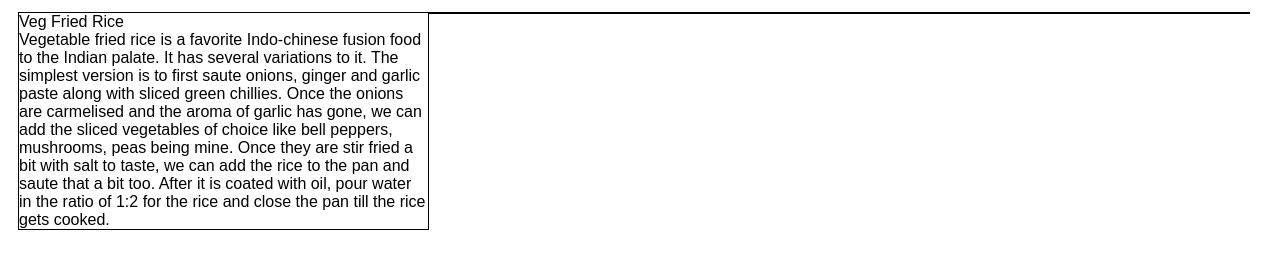
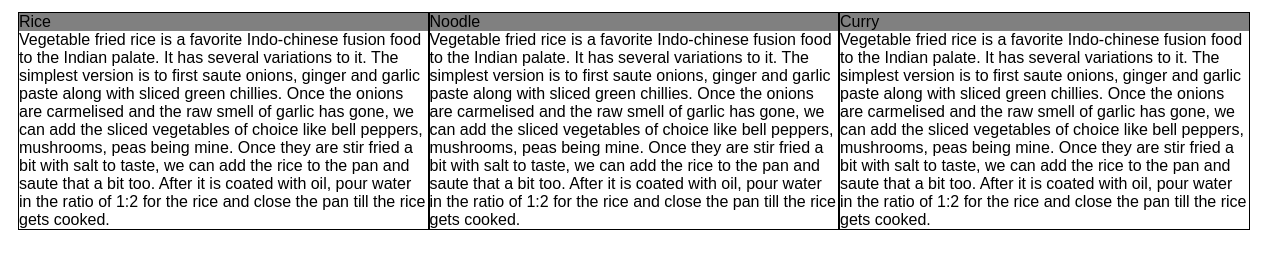
Before and after one commit to susithra/coursera-test, a plain HTML site: page site/module2-assign/index.html in a window 1280 px wide. Shown: the part 79-348 px from the top of the page. Drawn offline with Linux system fonts and the light colour scheme.

Commit message:
Updated Index commit 2

```diff
--- a/site/module2-assign/index.html
+++ b/site/module2-assign/index.html
@@ -3,21 +3,30 @@
 <meta charset="utf-8">
 <meta name="viewport" content="width=device-width, initial-scale=1">
 <title>
-Module 2 Assignment - Repsonsive layout
+Module 2 Assignment - Responsive layout
 </title>
-<link rel="stylesheet" href="mod2style.css"
+<link rel="stylesheet" href="mod2style.css">
 </head>
 <body>
 	<h1> Our Menu </h1>
-	<div class="col-md-6 col-lg-4 col-sm-12">
-         <div > Veg Fried Rice </div>
-          <div>Vegetable fried rice is a favorite Indo-chinese fusion food to the Indian palate. It has several variations to it. The simplest version is to first saute onions, ginger and garlic paste along with sliced green chillies. Once the onions are carmelised and the aroma of garlic has gone, we can add the sliced vegetables of choice like bell peppers, mushrooms, peas being mine. Once they are stir fried a bit with salt to taste, we can add the rice to the pan and saute that a bit too. After it is coated with oil, pour water in the ratio of 1:2 for the rice and close the pan till the rice gets cooked.
+    <div id="container">
+	<div class="col-md-6 col-lg-4 col-sm-12 ">
+         <div id="d1" class="ttl"> Rice </div>
+          <div id="c1">Vegetable fried rice is a favorite Indo-chinese fusion food to the Indian palate. It has several variations to it. The simplest version is to first saute onions, ginger and garlic paste along with sliced green chillies. Once the onions are carmelised and the raw smell of garlic has gone, we can add the sliced vegetables of choice like bell peppers, mushrooms, peas being mine. Once they are stir fried a bit with salt to taste, we can add the rice to the pan and saute that a bit too. After it is coated with oil, pour water in the ratio of 1:2 for the rice and close the pan till the rice gets cooked.
       </div>
 	</div>
-	<div class="col-md-6 col-lg-4 col-sm-12">
+	<div class="col-md-6 col-lg-4 col-sm-12 ">
+	     <div  id="d2" class="ttl"> Noodle </div>
+          <div id="c2"> Vegetable fried rice is a favorite Indo-chinese fusion food to the Indian palate. It has several variations to it. The simplest version is to first saute onions, ginger and garlic paste along with sliced green chillies. Once the onions are carmelised and the raw smell of garlic has gone, we can add the sliced vegetables of choice like bell peppers, mushrooms, peas being mine. Once they are stir fried a bit with salt to taste, we can add the rice to the pan and saute that a bit too. After it is coated with oil, pour water in the ratio of 1:2 for the rice and close the pan till the rice gets cooked.
+      </div>
 
 	</div>
-	<div class="col-md-12 col-lg-4 col-sm-12">
-
+	<div class="col-md-12 col-lg-4 col-sm-12 ">
+       <div  id="d3" class="ttl"> Curry </div>
+        <div id="c3">
+            Vegetable fried rice is a favorite Indo-chinese fusion food to the Indian palate. It has several variations to it. The simplest version is to first saute onions, ginger and garlic paste along with sliced green chillies. Once the onions are carmelised and the raw smell of garlic has gone, we can add the sliced vegetables of choice like bell peppers, mushrooms, peas being mine. Once they are stir fried a bit with salt to taste, we can add the rice to the pan and saute that a bit too. After it is coated with oil, pour water in the ratio of 1:2 for the rice and close the pan till the rice gets cooked.
+        </div>
+	</div>
 	</div>
 </body>
+</html>
```
